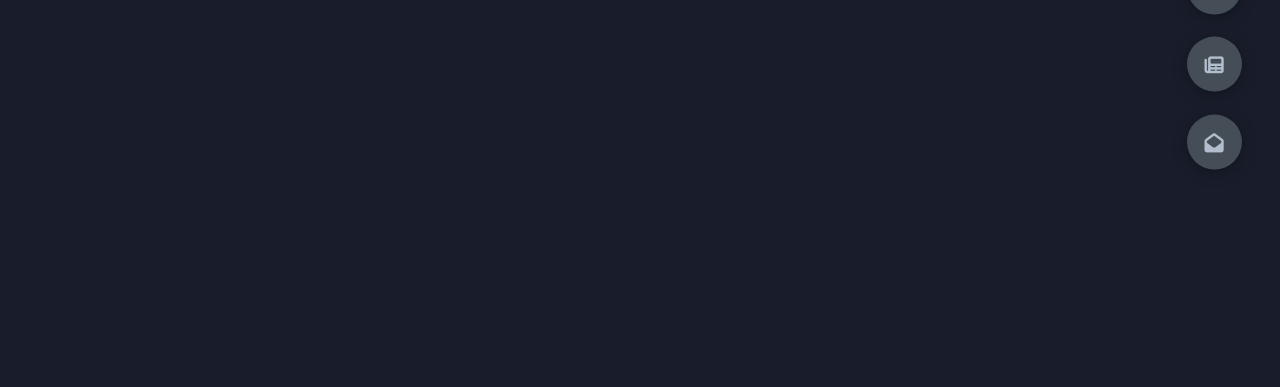
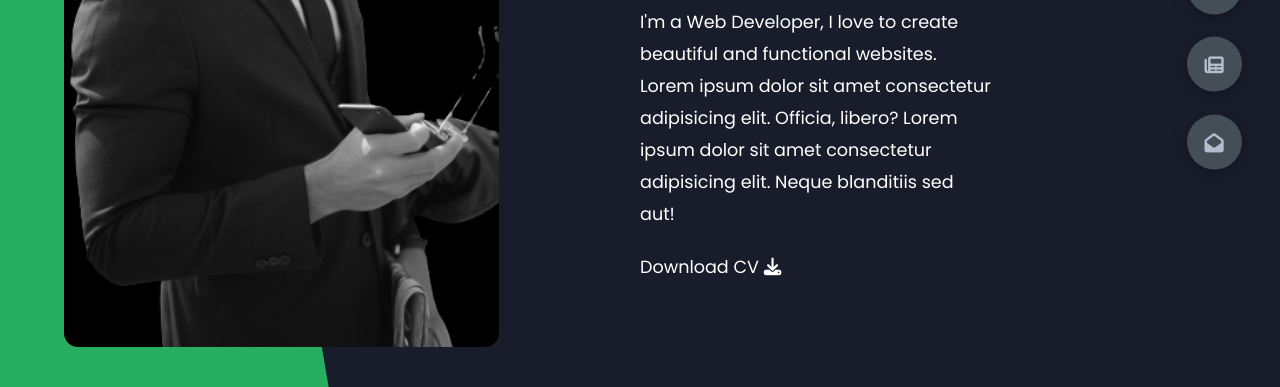
Before and after one commit to PavelZhandin/Portfolio_website, a plain HTML site: page index.html in a window 1280 px wide. Shown: the part 413-800 px from the top of the page. Drawn offline with Linux system fonts and the light colour scheme.

Commit message:
navigation and header finished

```diff
--- a/app.js
+++ b/app.js
@@ -1,7 +1,7 @@
 const sections = document.querySelectorAll('.section');
 const sectBtns = document.querySelectorAll('.controls');
 const sectBtn = document.querySelectorAll('.control');
-const allSelectors = document.querySelectorAll('.main-content');
+const allSections = document.querySelector('.main-content'); //<body>
 
 function pageTransitions(){
   // Button click active class
@@ -12,6 +12,28 @@ function pageTransitions(){
       this.className +=' active-btn';
     })
   }
+
+  //Sections Active class
+  allSections.addEventListener('click', (e)=>{
+      console.log(e.target);
+      const id = e.target.dataset.id;
+      if(id){
+        //remove selected from the other btns
+        sectBtn.forEach(btn=>{
+          btn.classList.remove('active');
+        });
+        e.target.classList.add('active');
+
+        //hide other sections
+        sections.forEach((section)=>{
+          section.classList.remove('active');
+        });
+
+        const element = document.getElementById(id);
+        element.classList.add('active')
+
+      }
+    });
 }
 
 pageTransitions();
--- a/index.html
+++ b/index.html
@@ -12,18 +12,40 @@
   <title>Document</title>
 </head>
 <body class="main-content">
-  <header class="section sec1 header active">
-
+  <header class="section sec1 header active" id="home">
+    <div class="header-content">
+      <div class="left-header">
+        <div class="h-shape"></div>
+        <div class="image">
+          <img src="img/hero.png" alt="hero.png">
+        </div>
+      </div>
+      <div class="right-header">
+        <h1 class="name">
+          Hi, I'm  <span>Pavel Zhandin.</span>
+          A Web Developer.
+        </h1>
+        <p>
+          I'm a Web Developer, I love to create beautiful and functional websites.
+          Lorem ipsum dolor sit amet consectetur adipisicing elit. Officia, libero?
+          Lorem ipsum dolor sit amet consectetur adipisicing elit. Neque blanditiis sed aut!
+        </p>
+        <a href="" class="main">
+          <span class="btn-text">Download CV</span>
+          <span class="btn-icon"><i class="fa-solid fa-download"></i></span>
+        </a>
+      </div>
+    </div>
   </header>
   <main>
-    <section class="section sec2 about"></section>
-    <section class="section sec3 portfolio"></section>
-    <section class="section sec4 blogs"></section>
-    <section class="section sec5 contact"></section>
+    <section class="section sec2 about" id="about"></section>
+    <section class="section sec3 portfolio" id="portfolio"></section>
+    <section class="section sec4 blogs" id="blogs"></section>
+    <section class="section sec5 contacts" id="contact"></section>
   </main>
 
   <div class="controls">
-    <div class="control control-1 active-btn">
+    <div class="control control-1 active-btn" data-id="home">
       <i class="fa-solid fa-house"></i>
     </div>
     <div class="control control-2" data-id='about'>
--- a/styles/style.scss
+++ b/styles/style.scss
@@ -2,6 +2,7 @@
   margin: 0;
   padding: 0;
   box-sizing: 0;
+  list-style: none;
 }
 :root{
   --color-primary: #191d2b;
@@ -37,7 +38,7 @@ a{
 }
 
 header{
-  height: 100vh;
+  min-height: 100vh;
   color: var(--color-white);
   overflow: hidden;
 }
@@ -52,7 +53,7 @@ section{
 }
 
 .section{
-  transform: translateY(-100%);
+  transform: translateY(-100%) scale(0);
   transition: all .4s ease-in-out;
   background-color: var(--color-primary);
 }
@@ -60,26 +61,45 @@ section{
 .sec1{
   display: none;
   transform: translateY(0) scale(1);
+  padding: 0 !important;
 }
 
 .sec2{
   display: none;
   transform: translateY(0) scale(1);
+  background-color: slateblue;
 }
 
 .sec3{
   display: none;
   transform: translateY(0) scale(1);
+  background-color: rgb(146, 205, 90);
+
 }
 
 .sec4{
   display: none;
   transform: translateY(0) scale(1);
+  background-color: rgb(182, 17, 94);
 }
 
 .sec5{
   display: none;
   transform: translateY(0) scale(1);
+  background-color: violet;
+}
+
+.active{
+  display: block;
+  animation: scaleAnim 1s ease-in-out;
+  @keyframes scaleAnim {
+    0%{
+      transform: translateY(-100%) scale(0) ;
+    }
+    100%{
+      transform: translateY(0) scaleY(1);
+    }
+  }
 }
 
 //Controls
@@ -119,3 +139,62 @@ section{
     }
   }
 }
+
+/* Header content */
+.header-content{
+  display: grid;
+  grid-template-columns: repeat(2, 1fr);
+  // height: 100%;
+  min-height: 100vh;
+  .left-header{
+    display: flex;
+    align-items: center;
+    position: relative;
+    .h-shape{
+      transition: all .4s ease-in-out;
+      width: 65%;
+      height: 100%;
+      background-color: var(--color-secondary);
+      position: absolute;
+      left: 0;
+      top: 0;
+      z-index: -1;
+      clip-path: polygon(0 0, 46% 0, 79% 100%, 0% 100%);
+    }
+    .image{
+      border-radius: var(--br-sm-2);
+      width: 68%;
+      height: 90%;
+      margin-left: 4rem;
+      background-color: var(--color-black);
+      transition: all .4s ease-in-out;
+      img{
+        width: 100%;
+        height: 100%;
+        object-fit: cover;
+        transition: all .4s ease-in-out;
+        filter: grayscale(100%);
+        &:hover{
+          filter: grayscale(0);
+        }
+      }
+    }
+  }
+
+  .right-header{
+    display: flex;
+    flex-direction: column;
+    justify-content: center;
+    padding-right: 18rem;
+    .name{
+      font-size: 3rem;
+      span{
+        color: var(--color-secondary);
+      }
+    }
+    p{
+      margin: 1.5rem 0;
+      line-height: 2rem;
+    }
+  }
+}
```
Also changed, not shown: styles/style.css, 1 other file.
